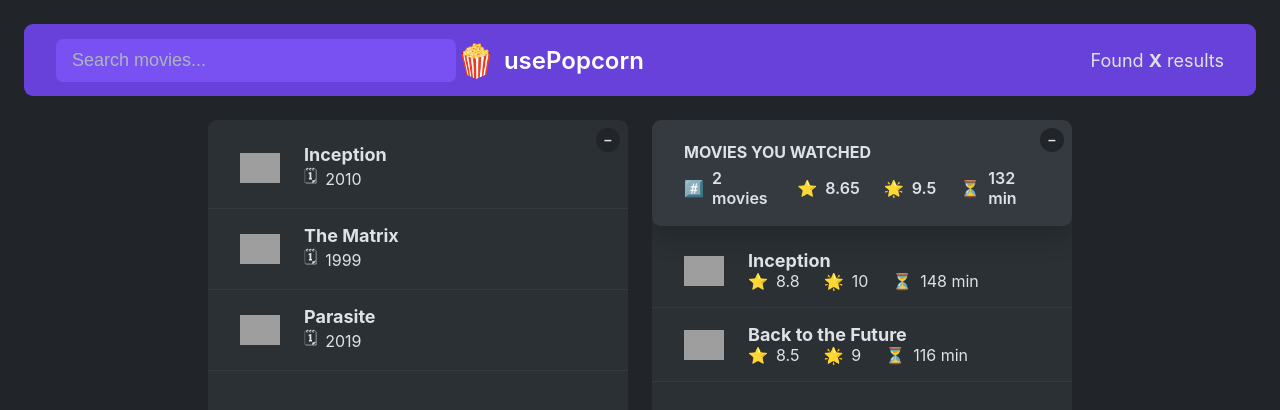
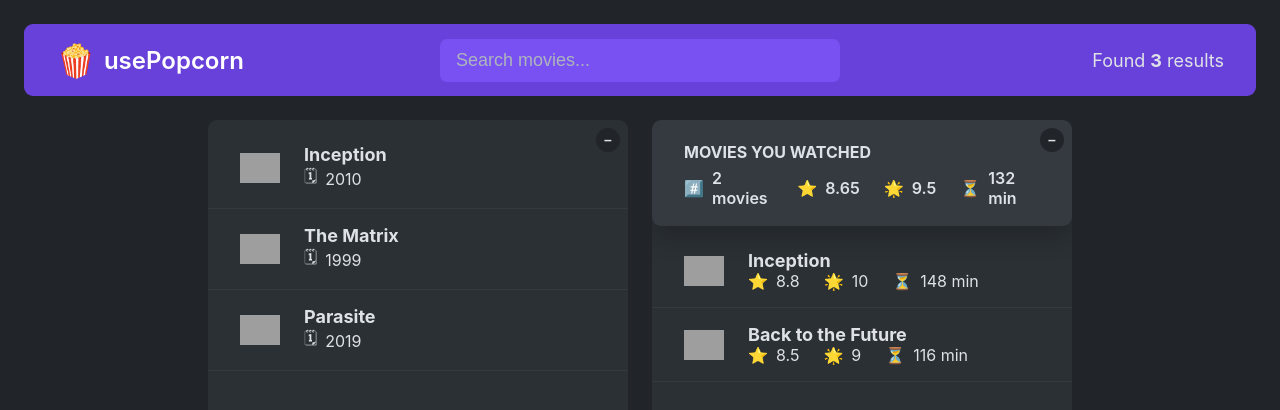
Before and after one commit to Muhammad-Sabbir/react-use-popcorn, a React (Create React App) app: page / in a window 1280 px wide. Shown: the top 410 px of the page. Built offline with nearby package versions, Linux system fonts and the light colour scheme; grey boxes are pictures that could not be loaded.

Commit message:
Chapter 10: Thinking in React Components, Composition, and Reusability >> Tutorial 06: Prop Drilling

```diff
--- a/src/App.js
+++ b/src/App.js
@@ -50,19 +50,19 @@
 const average = (arr) =>
   arr.reduce((acc, cur, i, arr) => acc + cur / arr.length, 0);
 
-function NavBar() {
+function NavBar({ movies }) {
   return (
     <nav className="nav-bar">
+      <Logo />
       <Search />
-      <Logo />
-      <Numresults />
+      <Numresults movies={movies} />
     </nav>
   );
 }
-function Numresults() {
+function Numresults({ movies }) {
   return (
     <p className="num-results">
-      Found <strong>X</strong> results
+      Found <strong>{movies.length}</strong> results
     </p>
   );
 }
@@ -88,16 +88,16 @@
   );
 }
 
-function Main() {
+function Main({ movies }) {
   return (
     <main className="main">
-      <ListBox />
+      <ListBox movies={movies} />
       <WatchedBox />
     </main>
   );
 }
 
-function ListBox() {
+function ListBox({ movies }) {
   const [isOpen1, setIsOpen1] = useState(true);
   return (
     <div className="box">
@@ -107,14 +107,12 @@
       >
         {isOpen1 ? "–" : "+"}
       </button>
-      {isOpen1 && <MovieList />}
+      {isOpen1 && <MovieList movies={movies} />}
     </div>
   );
 }
 
-function MovieList() {
-  const [movies, setMovies] = useState(tempMovieData);
-
+function MovieList({ movies }) {
   return (
     <ul className="list">
       {movies?.map((movie) => (
@@ -221,10 +219,12 @@
   );
 }
 export default function App() {
+  const [movies, setMovies] = useState(tempMovieData);
+
   return (
     <>
-      <NavBar />
-      <Main />
+      <NavBar movies={movies} />
+      <Main movies={movies} />
     </>
   );
 }
```
Also changed, not shown: gitCommands.txt.
